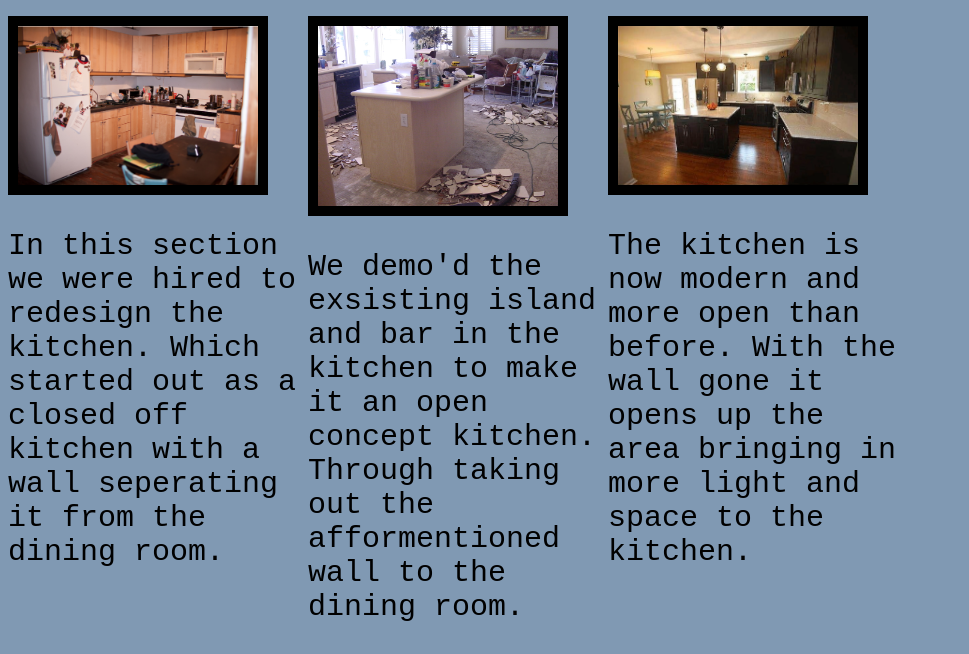
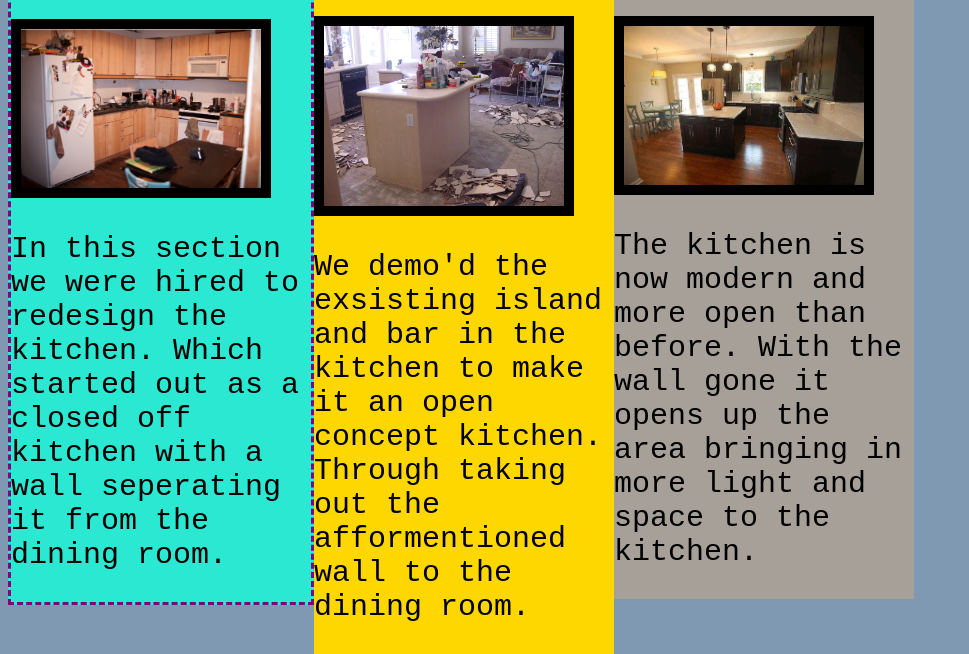
Before and after one commit to JamesRHoward/Decor, a plain HTML site: page index.html in a window 1280 px wide. Shown: the part 449-1103 px from the top of the page, without its empty margins (0-969 px from the left). Drawn offline with Linux system fonts and the light colour scheme.

Commit message:
Added background color to columns

```diff
--- a/css/styles.css
+++ b/css/styles.css
@@ -1,6 +1,22 @@
 .column {
     width: 300px;
     float: left;
+    background-color: #2AE8D2;
+    border-color: purple;
+    border-style: dashed;
+
+}
+
+.demo {
+    width: 300px;
+    float: left;
+    background-color: gold;
+}
+
+.new {
+    width: 300px;
+    float: left;
+    background-color: #A6A098;
 }
 
 img {
--- a/index.html
+++ b/index.html
@@ -16,14 +16,14 @@
     <p>In this section we were hired to redesign the kitchen. Which started out
     as a closed off kitchen with a wall seperating it from the dining room.</p>
     </div>
-    <div class="column">
+    <div class="demo">
     <h2>During</h2>
     <img src="demo.jpg" alt="demo'd kitchen">
     <p>We demo'd the exsisting island and bar in the kitchen to make it an open
       concept kitchen. Through taking out the afformentioned wall to the
     dining room.</p>
     </div>
-    <div class="column">
+    <div class="new">
     <h2>After</h2>
     <img src="kitchen.jpg" alt="new kitchen">
     <p>The kitchen is now modern and more open than before. With the wall gone
```
